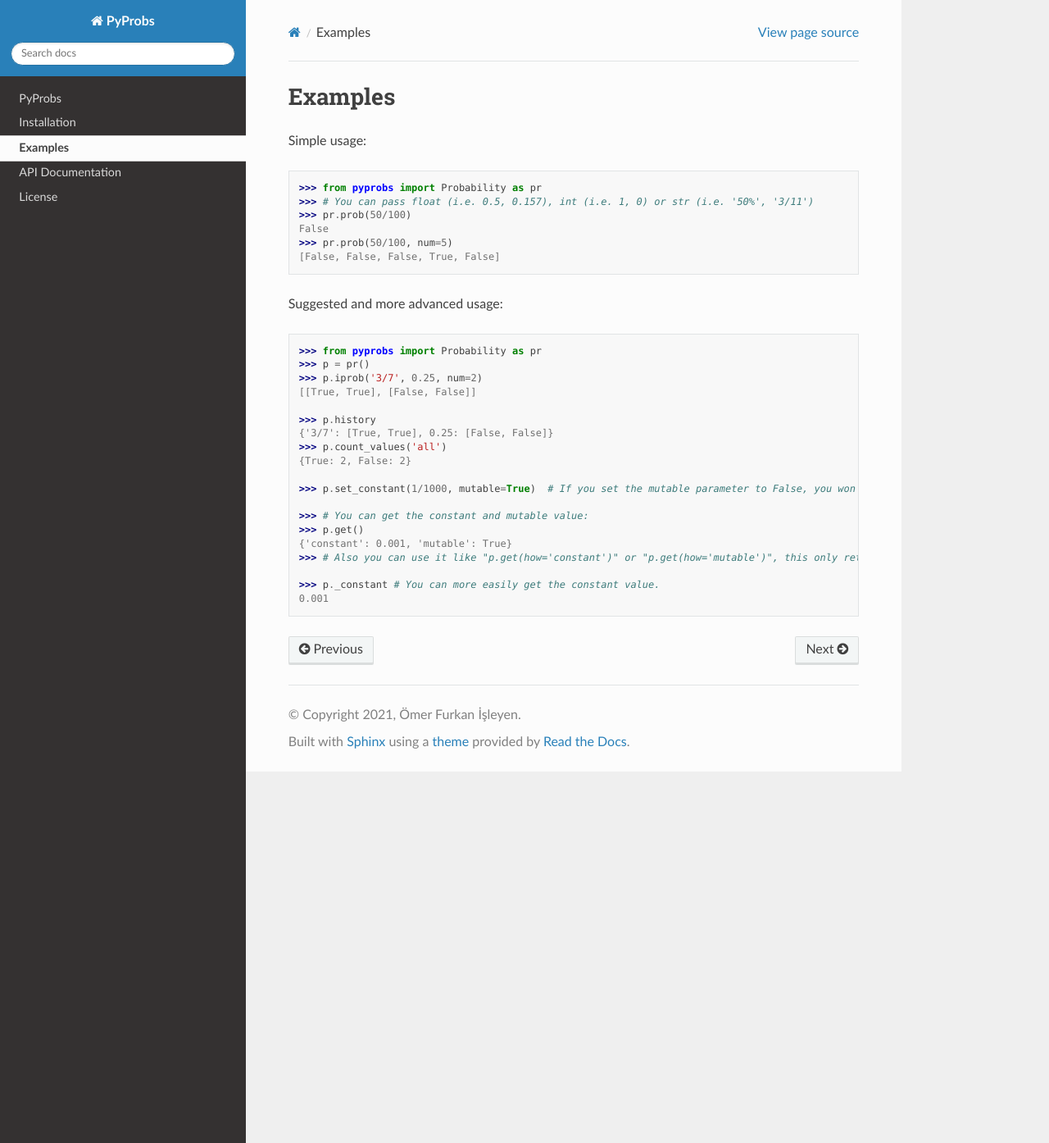
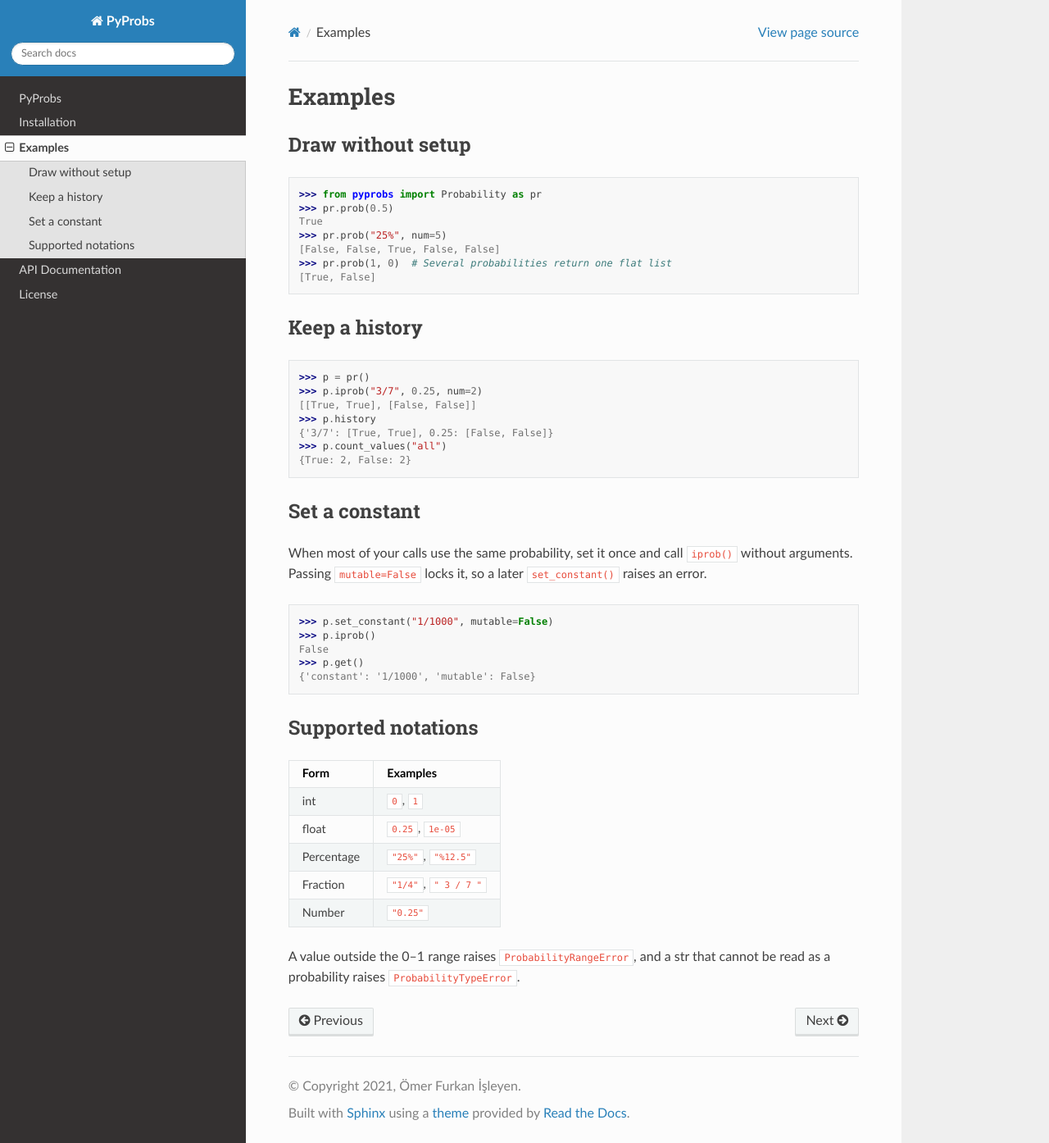
Before and after one commit to OmerFI/PyProbs, a Sphinx documentation site: the page built from docs/src/examples.rst, in a window 1280 px wide and 1394 px high. Shown: the whole window at 82% size. Built offline with Sphinx 7.4.7 and the Read the Docs theme 3.1.0, drawn with Linux system fonts in a browser that asks for light colours; the version number could not be read and is left out.

Commit message:
Rewrite README and docs around uv
Make uv the default install path with pip as the alternative, and
restructure the README after current Python library READMEs: a short
pitch, key features, examples, the supported notations and an API table.
Bring the Read the Docs pages in line with it.

Co-Authored-By: Claude Opus 5.5 <noreply@anthropic.com>

```diff
--- a/docs/index.rst
+++ b/docs/index.rst
@@ -2,7 +2,11 @@ Welcome to PyProbs's documentation!
 ===================================
 
 
-PyProbs is a module that has useful functionality that returns True or False based on the given probability.
+Get ``True`` or ``False`` from a probability, whether you write it as a float, a percentage or a fraction.
+
+PyProbs turns a probability into a decision. Ask for ``"25%"`` and roughly one call in four returns ``True``. You can
+draw once, draw many times in a single call, or keep an instance around that remembers every result and counts them
+for you.
 
 
 Contents
--- a/docs/src/examples.rst
+++ b/docs/src/examples.rst
@@ -1,37 +1,64 @@
 Examples
 ========
 
-Simple usage:
+Draw without setup
+------------------
 
-.. code-block:: python
+.. code-block:: pycon
 
     >>> from pyprobs import Probability as pr
-    >>> # You can pass float (i.e. 0.5, 0.157), int (i.e. 1, 0) or str (i.e. '50%', '3/11')
-    >>> pr.prob(50/100)
-    False
-    >>> pr.prob(50/100, num=5)
-    [False, False, False, True, False]
+    >>> pr.prob(0.5)
+    True
+    >>> pr.prob("25%", num=5)
+    [False, False, True, False, False]
+    >>> pr.prob(1, 0)  # Several probabilities return one flat list
+    [True, False]
 
-Suggested and more advanced usage:
+Keep a history
+--------------
 
-.. code-block:: python
+.. code-block:: pycon
 
-    >>> from pyprobs import Probability as pr
     >>> p = pr()
-    >>> p.iprob('3/7', 0.25, num=2)
+    >>> p.iprob("3/7", 0.25, num=2)
     [[True, True], [False, False]]
-
     >>> p.history
     {'3/7': [True, True], 0.25: [False, False]}
-    >>> p.count_values('all')
+    >>> p.count_values("all")
     {True: 2, False: 2}
 
-    >>> p.set_constant(1/1000, mutable=True)  # If you set the mutable parameter to False, you won't be able to change the constant again.
+Set a constant
+--------------
 
-    >>> # You can get the constant and mutable value:
+When most of your calls use the same probability, set it once and call ``iprob()`` without arguments. Passing
+``mutable=False`` locks it, so a later ``set_constant()`` raises an error.
+
+.. code-block:: pycon
+
+    >>> p.set_constant("1/1000", mutable=False)
+    >>> p.iprob()
+    False
     >>> p.get()
-    {'constant': 0.001, 'mutable': True}
-    >>> # Also you can use it like "p.get(how='constant')" or "p.get(how='mutable')", this only returns the desired value.
+    {'constant': '1/1000', 'mutable': False}
 
-    >>> p._constant # You can more easily get the constant value.
-    0.001
+Supported notations
+-------------------
+
+.. list-table::
+   :header-rows: 1
+
+   * - Form
+     - Examples
+   * - int
+     - ``0``, ``1``
+   * - float
+     - ``0.25``, ``1e-05``
+   * - Percentage
+     - ``"25%"``, ``"%12.5"``
+   * - Fraction
+     - ``"1/4"``, ``" 3 / 7 "``
+   * - Number
+     - ``"0.25"``
+
+A value outside the 0–1 range raises ``ProbabilityRangeError``, and a str that cannot be read as a probability raises
+``ProbabilityTypeError``.
```
Also changed, not shown: README.md (+94 -47 lines), docs/src/installation.rst (+15 -7 lines).
